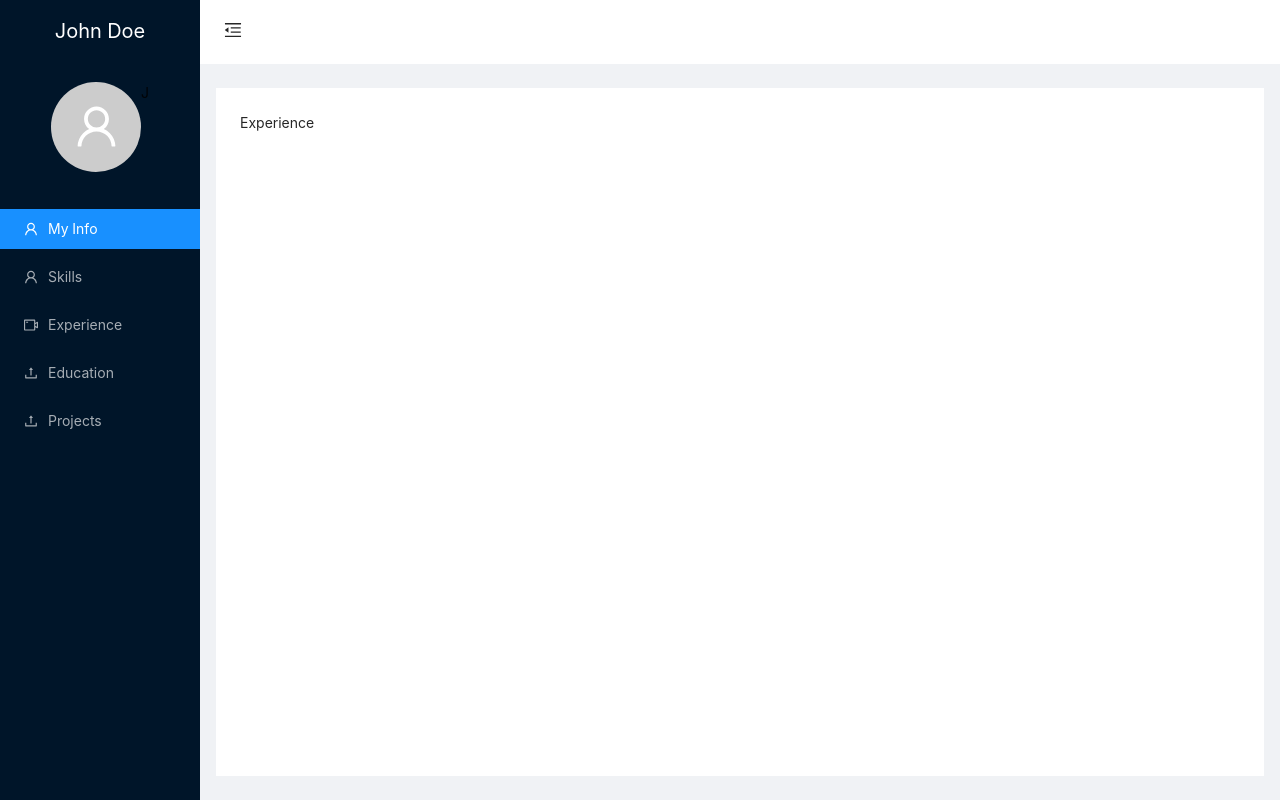
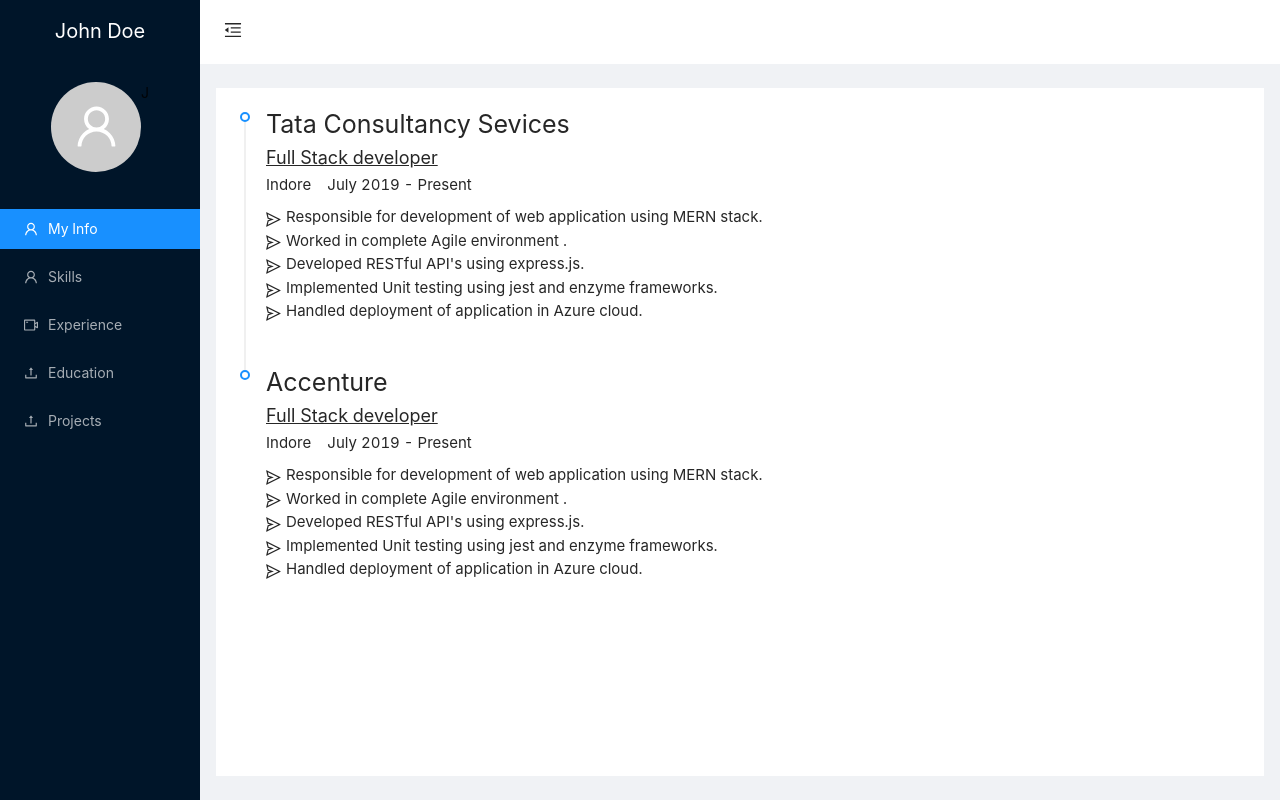
Before and after one commit to harshpahariya/portfolio, a React (Create React App) app: page /experience in a window 1280 px wide. Built offline with nearby package versions, Linux system fonts and the light colour scheme.

Commit message:
Added experience page

```diff
--- a/src/components/Experience/Experience.js
+++ b/src/components/Experience/Experience.js
@@ -1,12 +1,60 @@
 import React, { Component } from 'react';
+import { Timeline,Typography } from 'antd';
+import {SendOutlined} from '@ant-design/icons';
+const {Text,Title} = Typography;
+
 
 class Experience extends Component {
 
     render() {
         return (
-            <div>
-                Experience
-            </div>
+            <>
+                <Timeline>
+                    <Timeline.Item>
+                        <Text style={{fontSize:'25px'}}>Tata Consultancy Sevices</Text><br/>
+                        <Text style={{fontSize:'18px'}} underline>Full Stack developer</Text><br/>
+                        <Text>Indore &nbsp;&nbsp; July 2019 - Present</Text><br/>
+                        <div style={{display:'flex',marginTop:'9px'}}>
+                            <SendOutlined style={{marginTop:'5px',marginRight:'5px'}}/><Text>Responsible for development of web application using MERN stack.</Text>
+                        </div>
+                        <div style={{display:'flex'}}>
+                            <SendOutlined style={{marginTop:'5px',marginRight:'5px'}}/><Text>Worked in complete Agile environment .</Text>
+                        </div>
+                        <div style={{display:'flex'}}>
+                            <SendOutlined style={{marginTop:'5px',marginRight:'5px'}}/><Text>Developed RESTful API's using express.js.</Text>
+                        </div>
+                        <div style={{display:'flex'}}>
+                            <SendOutlined style={{marginTop:'5px',marginRight:'5px'}}/><Text>Implemented Unit testing using jest and enzyme frameworks.</Text>
+                        </div>
+                        <div style={{display:'flex'}}>
+                            <SendOutlined style={{marginTop:'5px',marginRight:'5px'}}/><Text>Handled deployment of application in Azure cloud.</Text>
+                        </div>
+                    </Timeline.Item>
+
+                    <Timeline.Item>
+                        <Text style={{fontSize:'25px'}}>Accenture</Text><br/>
+                        <Text style={{fontSize:'18px'}} underline>Full Stack developer</Text><br/>
+                        <Text>Indore &nbsp;&nbsp; July 2019 - Present</Text><br/>
+                        <div style={{display:'flex',marginTop:'9px'}}>
+                            <SendOutlined style={{marginTop:'5px',marginRight:'5px'}}/><Text>Responsible for development of web application using MERN stack.</Text>
+                        </div>
+                        <div style={{display:'flex'}}>
+                            <SendOutlined style={{marginTop:'5px',marginRight:'5px'}}/><Text>Worked in complete Agile environment .</Text>
+                        </div>
+                        <div style={{display:'flex'}}>
+                            <SendOutlined style={{marginTop:'5px',marginRight:'5px'}}/><Text>Developed RESTful API's using express.js.</Text>
+                        </div>
+                        <div style={{display:'flex'}}>
+                            <SendOutlined style={{marginTop:'5px',marginRight:'5px'}}/><Text>Implemented Unit testing using jest and enzyme frameworks.</Text>
+                        </div>
+                        <div style={{display:'flex'}}>
+                            <SendOutlined style={{marginTop:'5px',marginRight:'5px'}}/><Text>Handled deployment of application in Azure cloud.</Text>
+                        </div>
+                    </Timeline.Item>
+
+
+                </Timeline>
+            </>
         )
     }
 }
--- a/src/components/Info/Info.js
+++ b/src/components/Info/Info.js
@@ -23,8 +23,8 @@
                 <Divider />
                 <div style={{display:'flex',flexDirection:'row'}}>
                     <div style={{marginTop:'10vh'}}><Text style={{fontSize:'30px'}} type="secondary" underline>Contact me</Text></div>
-                    <div style={{ marginLeft: '14%'}}>
-
+                    <div style={{ marginLeft: '14%',display:'flex',flexDirection:'column'}}>
+                        <div>
                         <Tooltip title="github">
                             <GithubOutlined style={{ fontSize: '2.5em', margin: '10px', padding: '10px' }} />
                         </Tooltip>
@@ -40,6 +40,11 @@
                         <Tooltip title="Twitter">
                             <TwitterOutlined style={{ fontSize: '2.5em', margin: '10px', padding: '10px' }} />
                         </Tooltip>
+                        </div>
+
+                    <div>
+                        contact
+                    </div>
                     </div>
                 </div>
 
--- a/src/components/Project/Project.js
+++ b/src/components/Project/Project.js
@@ -1,10 +1,19 @@
-import React, { Component } from 'react'
+import React, { Component } from 'react';
+import { Card } from 'antd';
+
+const { Meta } = Card
 
 export class Project extends Component {
     render() {
         return (
             <div>
-                Project
+                <Card
+                hoverable
+                style={{ width: 240 }}
+                cover={<img alt="example" src="https://os.alipayobjects.com/rmsportal/QBnOOoLaAfKPirc.png" />}
+                >
+                <Meta title="Europe Street beat" description="www.instagram.com" />
+                </Card>
             </div>
         )
     }
```
